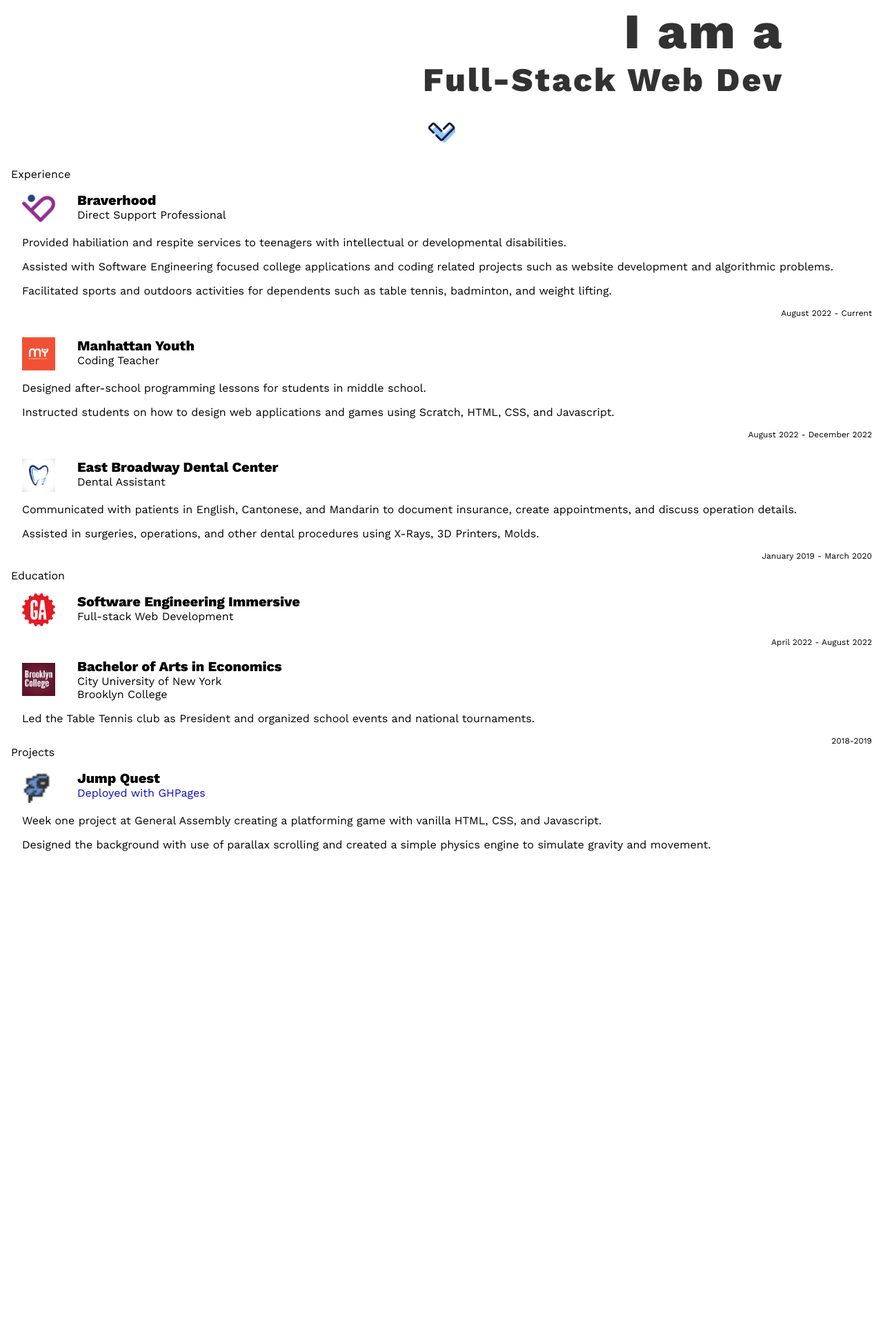
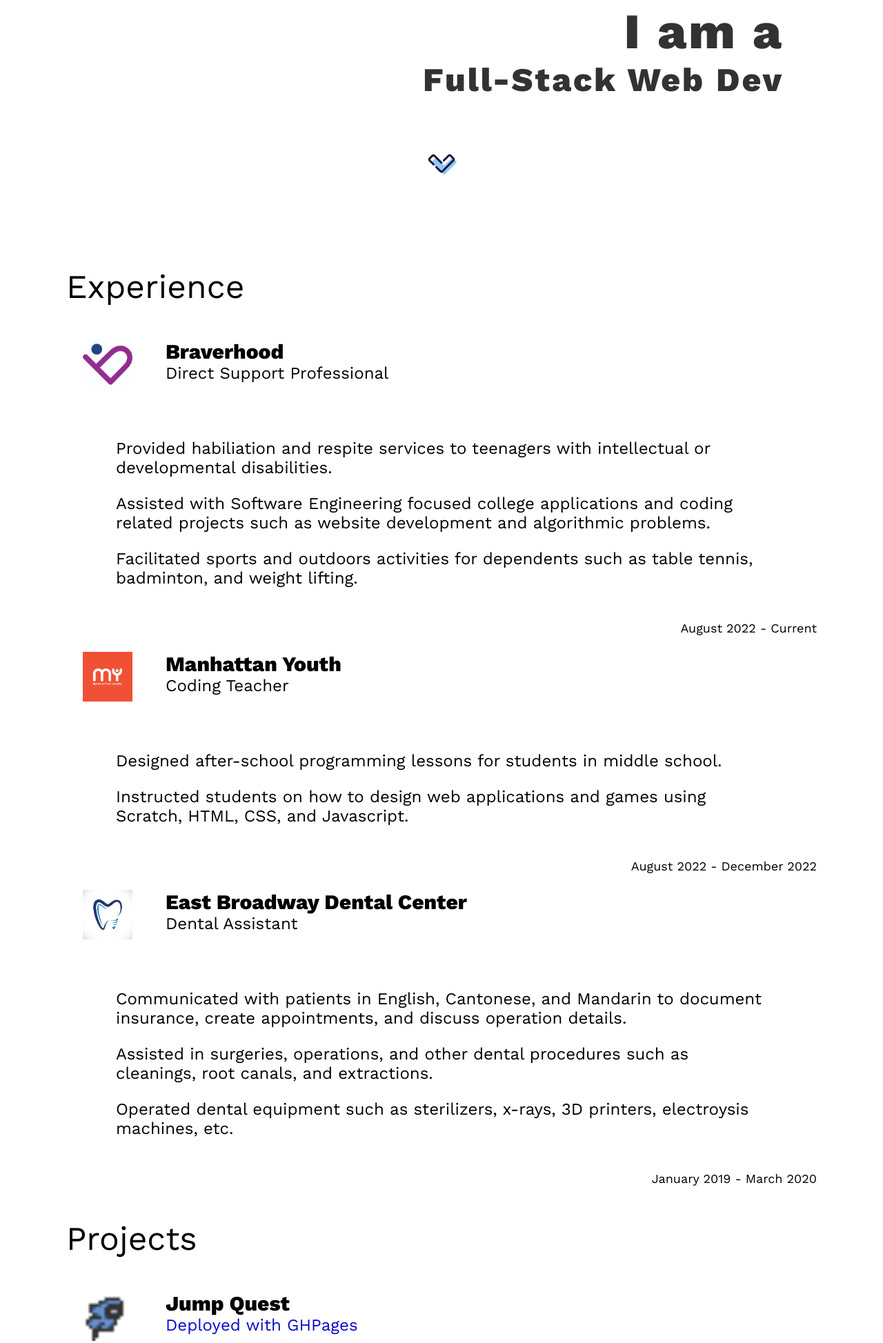
Before and after one commit to VictorWTan/PersonalWebsite, a website: page index.html in a window 1280 px wide. Shown: the part 829-2776 px from the top of the page at 69% size. Before the commit the page ends 2095 px from the top, so only its background shows below. Drawn offline with nearby package versions, Linux system fonts and the light colour scheme.

Commit message:
Adjusted desktop version of the site

```diff
--- a/index.html
+++ b/index.html
@@ -65,7 +65,7 @@
     </div>
     <main class="experience">
         <div class="experience-content">
-            <span>Experience</span>
+            <span class="section-title">Experience</span>
             <div id="braverhood">
                 <div class="image-title-container">
                     <div class="logo-container">
@@ -108,13 +108,32 @@
                 </div>
                 <div class="description">
                     <p>Communicated with patients in English, Cantonese, and Mandarin to document insurance, create appointments, and discuss operation details.</p>
-                    <p>Assisted in surgeries, operations, and other dental procedures using X-Rays, 3D Printers, Molds.</p>
+                    <p>Assisted in surgeries, operations, and other dental procedures such as cleanings, root canals, and extractions.</p>
+                    <p>Operated dental equipment such as sterilizers, x-rays, 3D printers, electroysis machines, etc.</p>
                 </div>
                 <span class="work-date">January 2019 - March 2020</span>
             </div>
         </div>
+        <div class="projects-content">
+            <span class="section-title">Projects</span>
+            <div id="jump-quest">
+                <div class="image-title-container">
+                    <div class="logo-container">
+                    </div>
+                    <div class="title-container">
+                        <h1>Jump Quest</h1>
+                        <a href="https://victorwtan.github.io/GameProject/">Deployed with GHPages</a>
+                    </div>
+                </div>
+                <div class="description">
+                    <p>Week one project at General Assembly creating a platforming game with vanilla HTML, CSS, and Javascript.</p>
+                    <p>Designed the background with use of parallax scrolling and created a simple physics engine to simulate gravity and movement.</p>
+                </div>
+                <span class="work-date">HTML Canvas, CSS, Javascript</span>
+            </div>
+        </div>
         <div class="education-content">
-            <span>Education</span>
+            <span class="section-title">Education</span>
             <div id="general-assembly">
                 <div class="image-title-container">
                     <div class="logo-container">
@@ -142,23 +161,6 @@
                 <span class="work-date">2018-2019</span>
             </div>
         </div>
-        <div class="projects-content">
-            <span>Projects</span>
-            <div id="jump-quest">
-                <div class="image-title-container">
-                    <div class="logo-container">
-                    </div>
-                    <div class="title-container">
-                        <h1>Jump Quest</h1>
-                        <a href="https://victorwtan.github.io/GameProject/">Deployed with GHPages</a>
-                    </div>
-                </div>
-                <div class="description">
-                    <p>Week one project at General Assembly creating a platforming game with vanilla HTML, CSS, and Javascript.</p>
-                    <p>Designed the background with use of parallax scrolling and created a simple physics engine to simulate gravity and movement.</p>
-                </div>
-            </div>
-        </div>
     </main>
   </body>
 </html>
--- a/styles.scss
+++ b/styles.scss
@@ -192,7 +192,7 @@ body {
   z-index: -1;
   @media (min-width: 768px) {
     border-radius: 15%;
-    width: 20em;
+    width: 25em;
     height: 25em;
     margin-right: 28em;
   }
@@ -208,7 +208,7 @@ header {
 }
 
 .header-welcome {
-  font-size: 1.25em;
+  font-size: 1.5em;
   animation: fadeIn $standard-animation-timing ease-in-out;
   animation-delay: 1s;
   animation-fill-mode: both;
@@ -288,12 +288,12 @@ a {
   position: absolute;
   width: 100%;
   height: 100%;
-  clip-path: polygon(0 0, 100% 0, 100% 55%, 0% 70%);
+  clip-path: polygon(0px 0px, 100% 0, 100% 300px, 0% 425px);
   background-color: #67b2fd;
   z-index: -1;
   flex: 1;
   @media (min-width: 768px) {
-    clip-path: polygon(0 0, 100% 0, 100% 5%, 0 85%);
+    clip-path: polygon(0 0, 100% 0, 100% 100px, 0 900px);
   }
 }
 
@@ -311,7 +311,7 @@ a {
     position: absolute;
     color: white;
     text-decoration: none;
-    padding: 3em 10em;
+    padding: 1em 10em;
   }
 }
 
@@ -364,22 +364,27 @@ a {
   height: 3em;
   background-color: $background;
   border: none;
+  margin-top: 3em;
+  animation: slideFromBottom $standard-animation-timing $quick-fade-in;
+  animation-delay: calc($lower-element-delay + 0.5s);
+  animation-fill-mode: both;
+  z-index: -1;
+  @media (min-width: 768px){
+    width: 8em;
+    height: 8em;
+  }
+}
+
+.experience {
   margin-top: 2em;
   animation: slideFromBottom $standard-animation-timing $quick-fade-in;
   animation-delay: calc($lower-element-delay + 0.5s);
   animation-fill-mode: both;
   z-index: -1;
-}
-
-.experience {
-  margin-top: 1em;
-  animation: slideFromBottom $standard-animation-timing $quick-fade-in;
-  animation-delay: calc($lower-element-delay + 0.5s);
-  animation-fill-mode: both;
-  z-index: -1;
   padding: 1em;
-  &-content span {
-    padding-bottom: 1em;
+  @media (min-width: 768px){
+    font-size: 1.5em;
+    margin: 3em;
   }
 }
 
@@ -390,6 +395,9 @@ a {
 }
 
 #braverhood {
+  @media (min-width: 768px) {
+    margin-top: 2em;
+  }
   .logo-container {
     display: flex;
     justify-content: center;
@@ -460,10 +468,15 @@ a {
 }
 
 .description {
-  margin: 0em 1em;
+  @media (min-width: 768px){
+    padding: 1em 3em;
+  }
 }
 
 #general-assembly {
+  @media (min-width: 768px) {
+    margin-top: 2em;
+  }
   & .logo-container {
     display: flex;
     justify-content: center;
@@ -479,6 +492,7 @@ a {
 }
 
 #brooklyn-college {
+  margin-top: 2em;
   & .logo-container {
     display: flex;
     justify-content: center;
@@ -494,6 +508,9 @@ a {
 }
 
 #jump-quest {
+  @media (min-width: 768px) {
+    margin-top: 2em;
+  }
   & .logo-container {
     display: flex;
     justify-content: center;
@@ -507,3 +524,13 @@ a {
     height: 3em;
   }
 }
+
+.section-title {
+  @media (min-width: 768px){
+    font-size: 2em;
+  }
+}
+
+.projects-content, .education-content {
+  margin-top: 2em;
+}
```
Also changed, not shown: styles.css, 1 other file.
